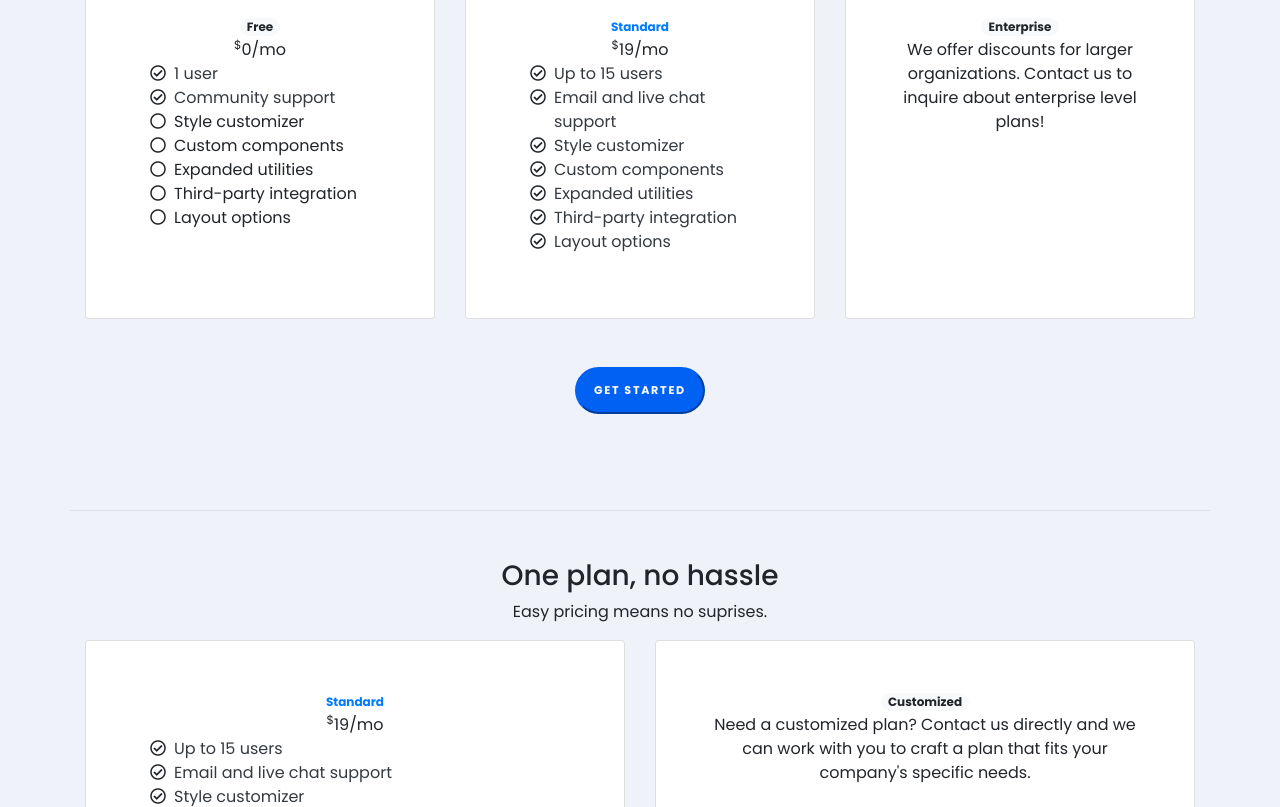
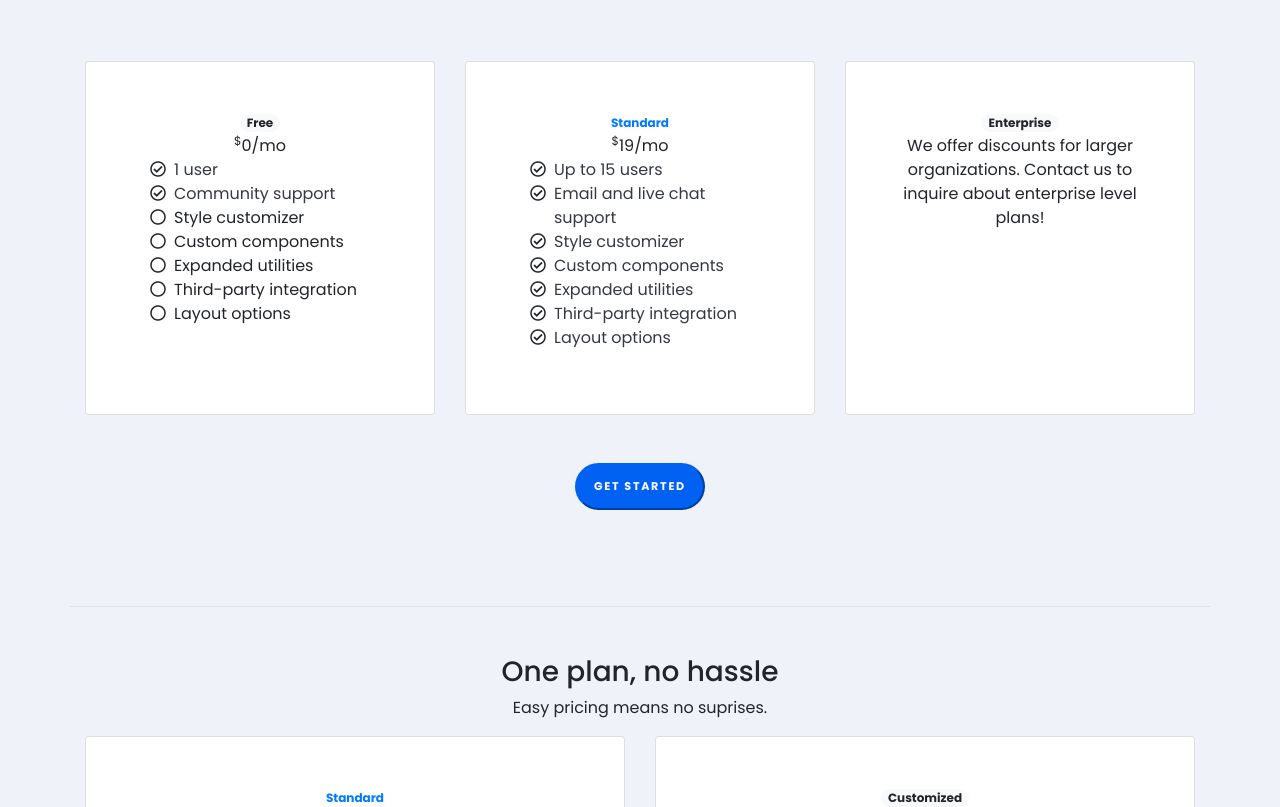
Before and after one commit to macielgaleano/Ejercicio9-AM-MG, a plain HTML site: page index.html in a window 1280 px wide. Shown: the part 580-1387 px from the top of the page. Drawn offline with nearby package versions, Linux system fonts and the light colour scheme.

Commit message:
Actualizacion de Estado

```diff
--- a/index.html
+++ b/index.html
@@ -302,14 +302,14 @@
 
     <!-- article separated prices -->
     <div class="bg-getStarted-divOut pt-5">
-        <div class="container border-bottom pb-5">
+        <div class="container border-bottom pb-5 pt-5">
             <h3 class="text-center header-main-title">
                 Simple Pricing
             </h3>
             <p class="text-center header-main-subtitle">
                 Easy pricing means no suprises.
             </p>
-            <div class="row">
+            <div class="row pt-5">
                 <div class="col-lg-4 mb-5 mb-lg-0">
                     <div class="card separated-card h-100">
                         <div class="card-body p-5">
```
